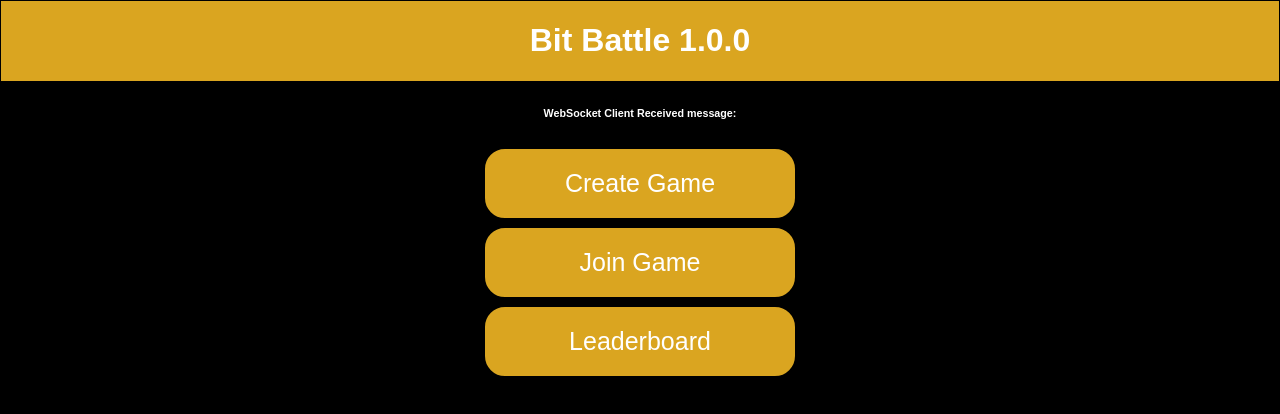
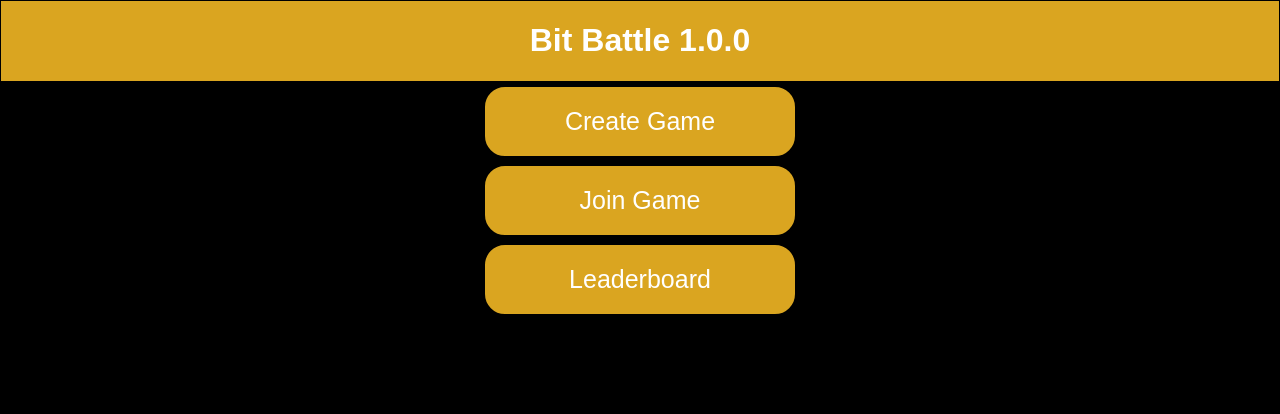
Before and after one commit to RebeccaFritz/SWE-Project-2025, a React (Vite) app in the folder client/: page / in a window 1280 px wide. Shown: the top 414 px of the page. Built offline with nearby package versions, Linux system fonts and the light colour scheme; no server answers.

Commit message:
Removed unnecessary line from my basic UI render

```diff
--- a/client/App.js
+++ b/client/App.js
@@ -41,7 +41,6 @@ export default function App() {
             <header>
                 <h1>Bit Battle 1.0.0</h1>
             </header>
-            <h6>WebSocket Client Received message: {message}</h6>
             <article>Create Game</article>
             <article>Join Game</article>
             <article>Leaderboard</article>
```
Also changed, not shown: 1 other file (tests, documents, lock files or other folders).
